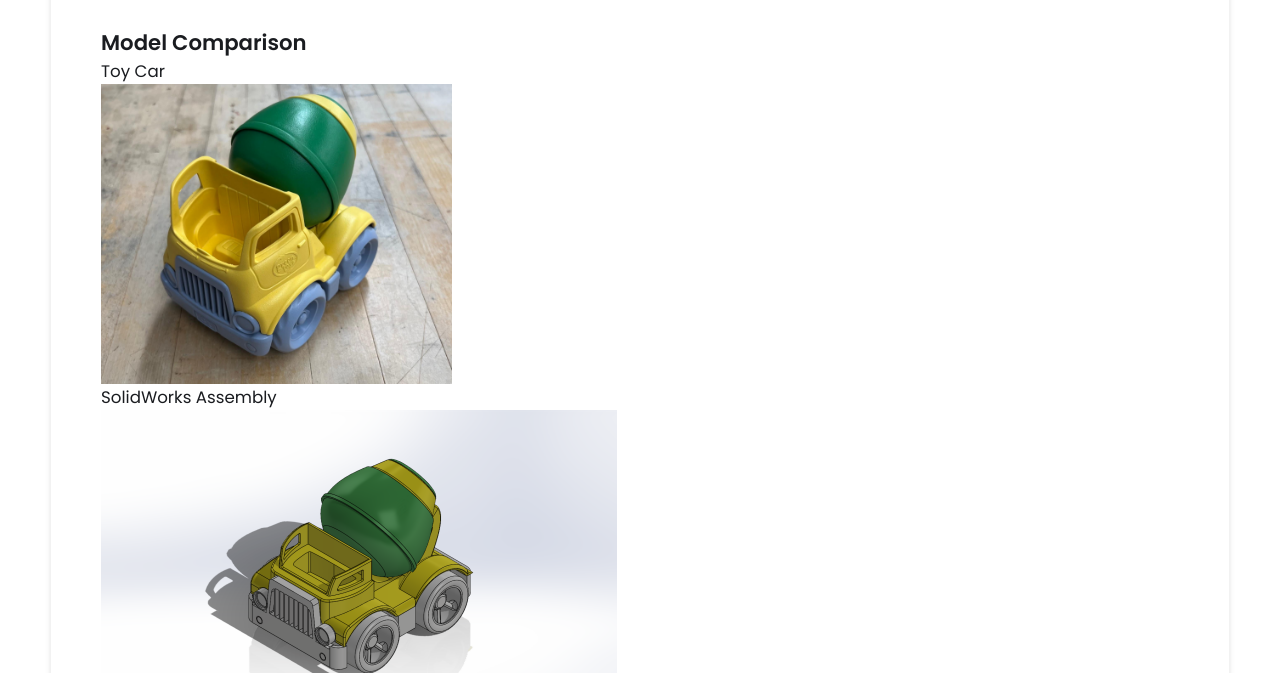
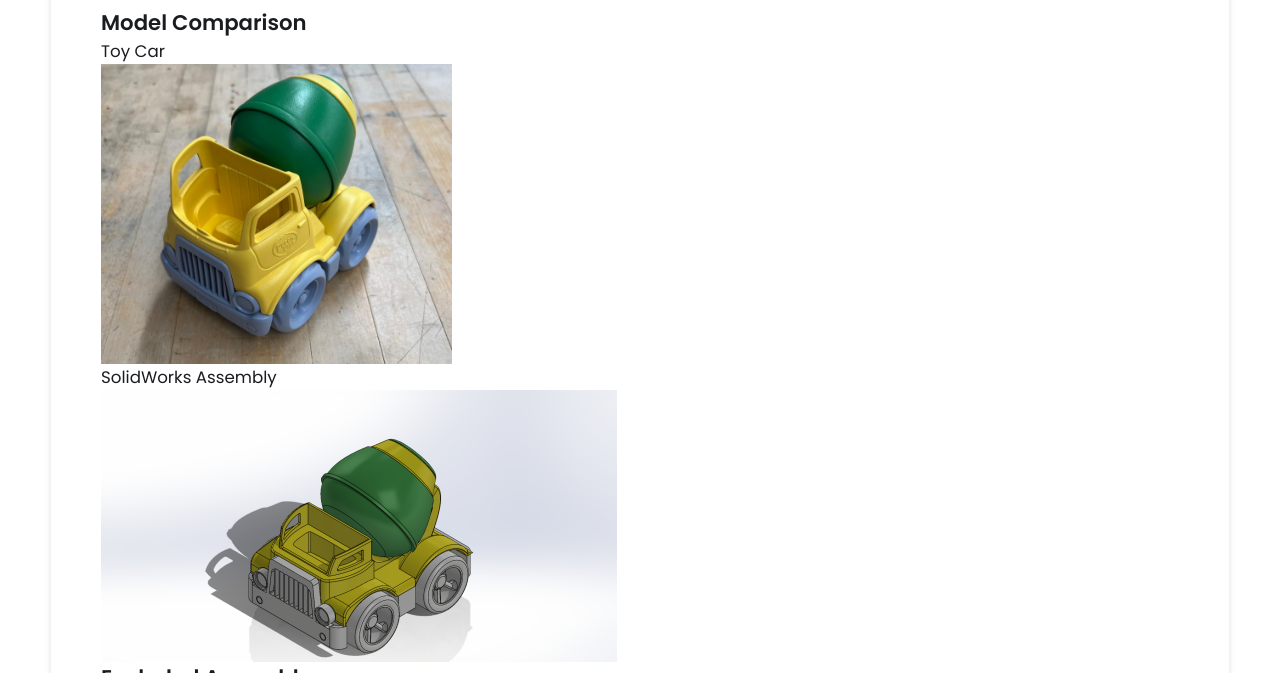
Before and after one commit to kazi-rabbe/kazi-rabbe.github.io, a Jekyll site: the page built from _projects/s1-computer-graphics-toy-car/index.md, in a window 1280 px wide. Shown: the part 1344-2017 px from the top of the page. Built offline with Jekyll 4.4.1, drawn with Linux system fonts in a browser that asks for light colours; grey boxes are pictures that could not be loaded.

Commit message:
Update index.md

```diff
--- a/_projects/s1-computer-graphics-toy-car/index.md
+++ b/_projects/s1-computer-graphics-toy-car/index.md
@@ -8,14 +8,14 @@ main-image: /expassembly.png
 ---
 
 ## Car Modeling Plan
-<iframe src="/assets/images/CarModelPlan.pdf" width="100%" height="600px" style="margin-bottom: 20px;"></iframe>
+<iframe src="/assets/images/CarModelPlan.pdf" width="100%" height="600px"></iframe>
 
 ## Model Comparison
 ### Toy Car
-{% include image-gallery.html images="CarReal.png" height="300" style="margin-bottom: 20px;" %}
+{% include image-gallery.html images="CarReal.png" height="300"%}
 
 ### SolidWorks Assembly
-{% include image-gallery.html images="toycar.png" height="400" style="margin-bottom: 20px;" %}
+{% include image-gallery.html images="toycar.png" height="400"%}
 
 ## Exploded Assembly
-{% include image-gallery.html images="ToyDrawing.pdf" height="400" style="margin-bottom: 20px;" %}
+{% include image-gallery.html images="ToyDrawing.pdf" height="400"%}
```
